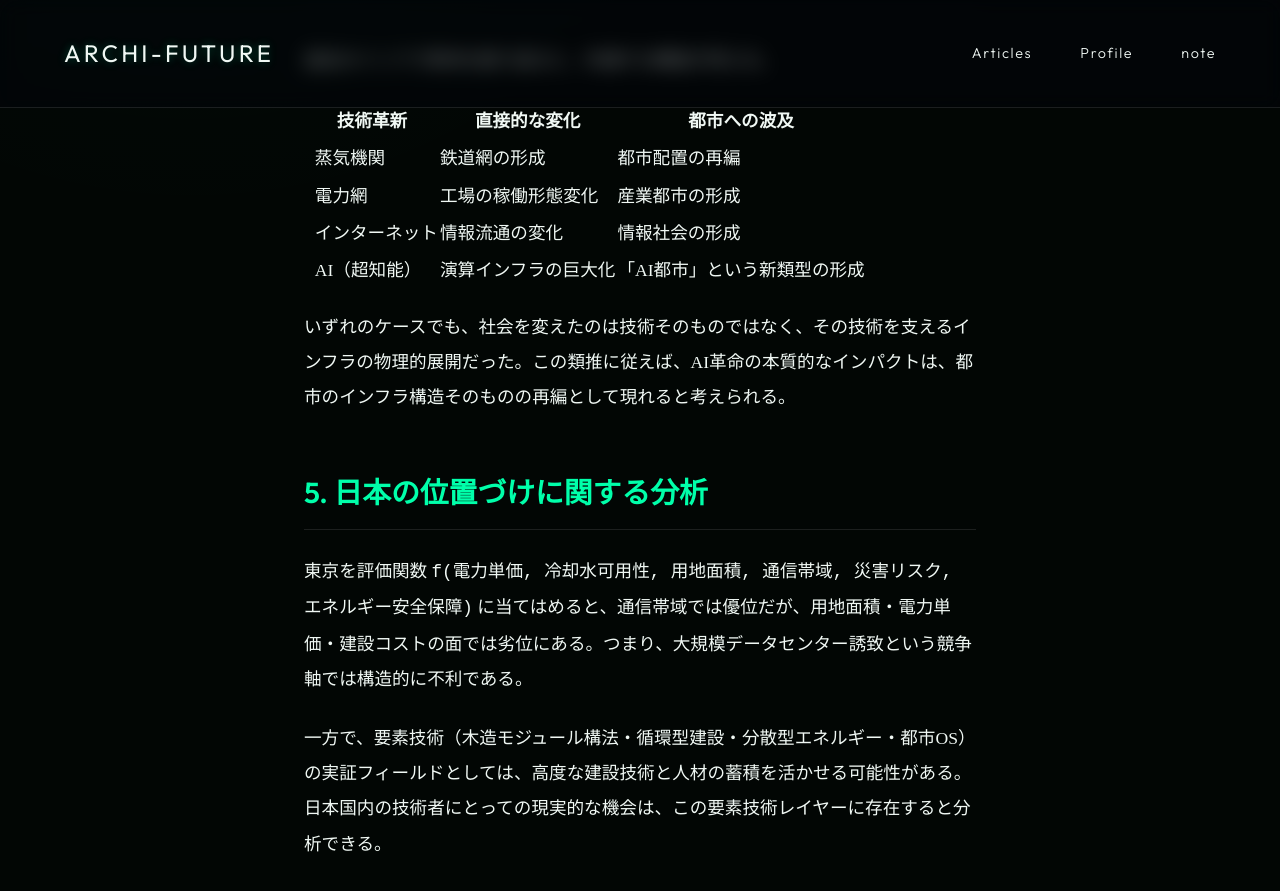
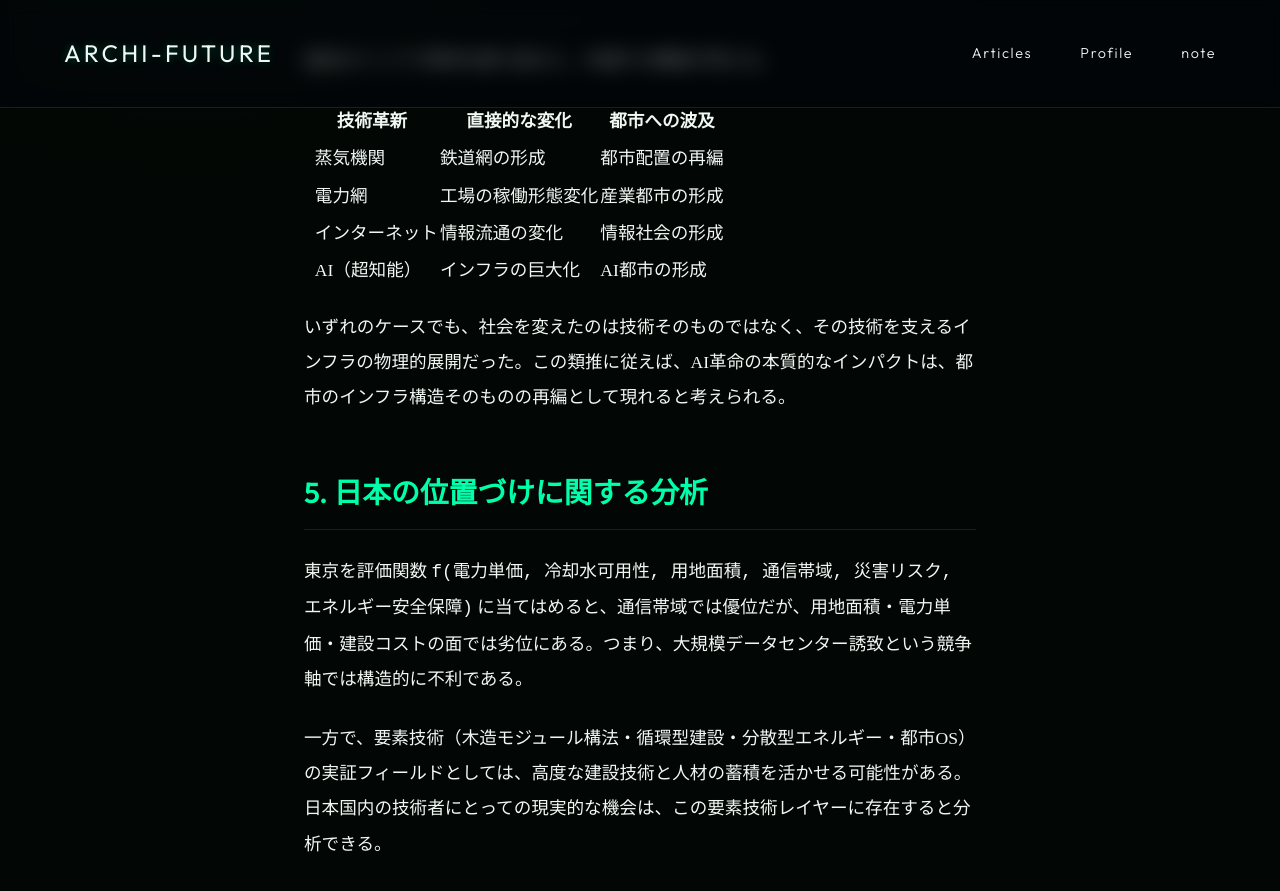
Before and after one commit to phity-j/wood0, a Jekyll site: the page built from _posts/2026-07-03-ai.md, in a window 1280 px wide and 900 px high, scrolled down 2476 px. Shown: the top 891 px of the window. Built offline with Jekyll 4.4.1, drawn with Linux system fonts in a browser that asks for light colours.

Commit message:
Update _posts/2026-07-03-ai.md (via Pages CMS)

```diff
--- a/_posts/2026-07-03-ai.md
+++ b/_posts/2026-07-03-ai.md
@@ -50,11 +50,11 @@ AIインフラの技術更新サイクルは短い。GPU世代交代・冷却方
 
 
 | 技術革新 | 直接的な変化 | 都市への波及 |
-| ------------------- | ---------- | --------------- |
+| ------------------- | --------- | ------- |
 | &nbsp;&nbsp;蒸気機関 | 鉄道網の形成 | 都市配置の再編 |
 | &nbsp;&nbsp;電力網 | 工場の稼働形態変化 | 産業都市の形成 |
 | &nbsp;&nbsp;インターネット | 情報流通の変化 | 情報社会の形成 |
-| &nbsp;&nbsp;AI（超知能） | 演算インフラの巨大化 | 「AI都市」という新類型の形成 |
+| &nbsp;&nbsp;AI（超知能） | インフラの巨大化 | AI都市の形成 |
 
 
 <div style="margin-top:20px;"></div>
```
